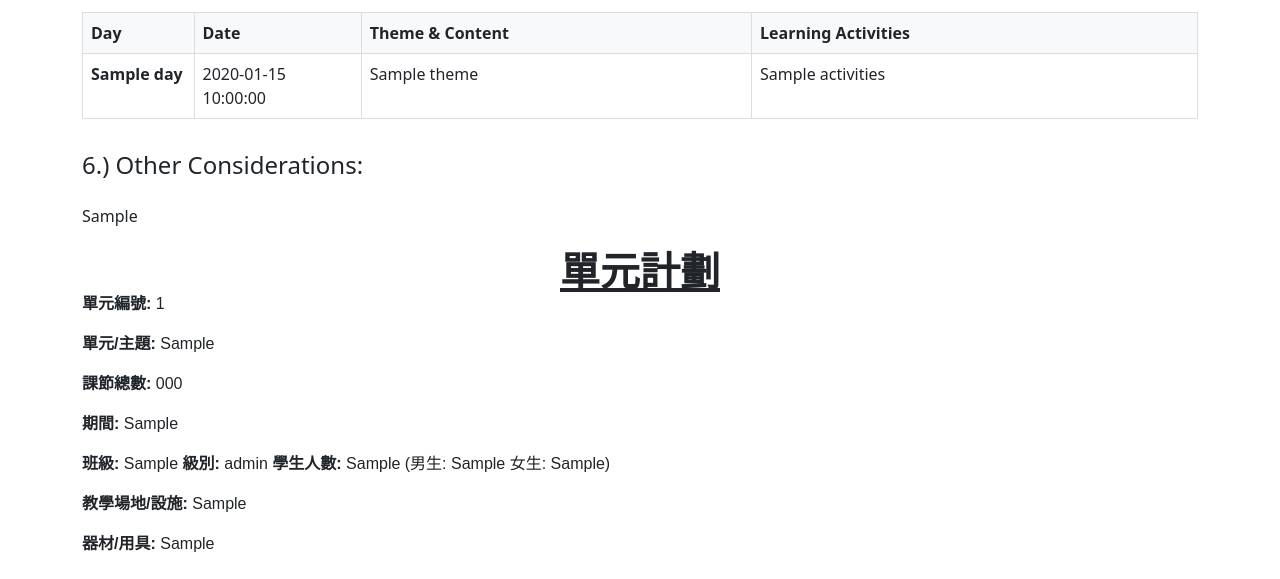
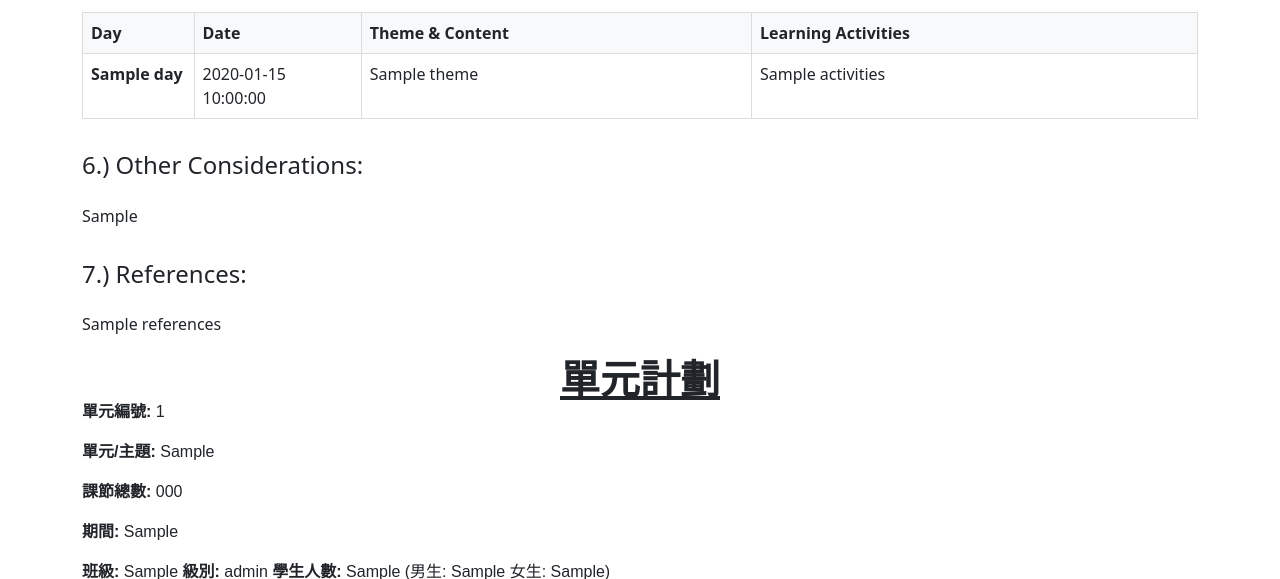
Before and after one commit to youwenshao/staffroom, a Flask app: template templates/view_unit_plan.html in a window 1280 px wide. Shown: the part 1923-2502 px from the top of the page. Run offline with Flask 3, Linux system fonts and the light colour scheme; the template is opened without the code that fills it: most values are stand-ins (such as "Sample title", 1, 10 or a date in 2020).

Commit message:
feat(unit-plan): add references field to unit plan creation
Add a new field for references in the unit plan creation form and display it in both English and Chinese views. The same references will be used for both language versions of the plan.

```diff
--- a/app.py
+++ b/app.py
@@ -246,6 +246,9 @@ def create_unit():
         'safety_precautions': request.form.get('safety_precautions'),
         'other_considerations': request.form.get('other_considerations'),
 
+        # ADD THIS LINE FOR REFERENCES
+        'references': request.form.get('references'),
+
         # Unit contents for 5 days
         'unit_contents': []
     }
--- a/templates/view_unit_plan.html
+++ b/templates/view_unit_plan.html
@@ -1,7 +1,7 @@
 <!-- templates/view_unit_plan.html -->
 {% extends "base.html" %}
 
-{% block title %}Unit Plan: {{ plan.unit_topic }} - CUHK PE Planner{% endblock %}
+{% block title %}Unit Plan: {{ plan.unit_topic }} - created with staffroom by CUHK SSPE{% endblock %}
 
 {% block styles %}
 <style>
@@ -223,6 +223,9 @@
     <!-- Other Considerations -->
     <h4 class="section-title">6.) Other Considerations:</h4>
     <p>{{ plan.other_considerations }}</p>
+
+    <h4 class="section-title">7.) References:</h4>
+    <p>{{ plan.references or 'No references provided.' }}</p>
 </div>
 
 <div class="page-break"></div>
@@ -381,6 +384,9 @@
     <!-- Chinese Other Considerations -->
     <h4 class="section-title">6.) 其他注意事項:</h4>
     <p>{{ plan.other_considerations_zh }}</p>
+
+    <h4 class="section-title">7.) 參考資料:</h4>
+    <p>{{ plan.references or '沒有提供參考資料。' }}</p>
 </div>
 
 <!-- Action Buttons -->
```
Also changed, not shown: templates/create_unit_plan.html (+22 -0 lines).
